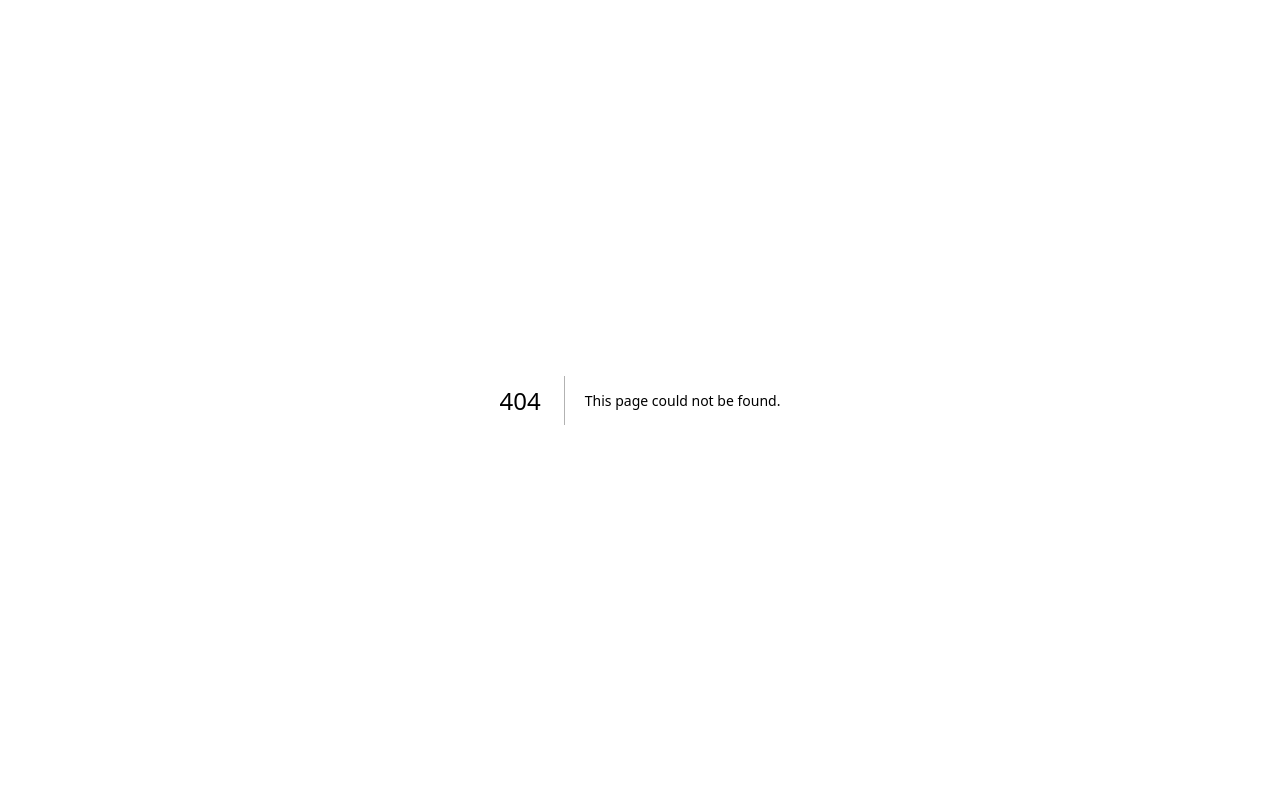
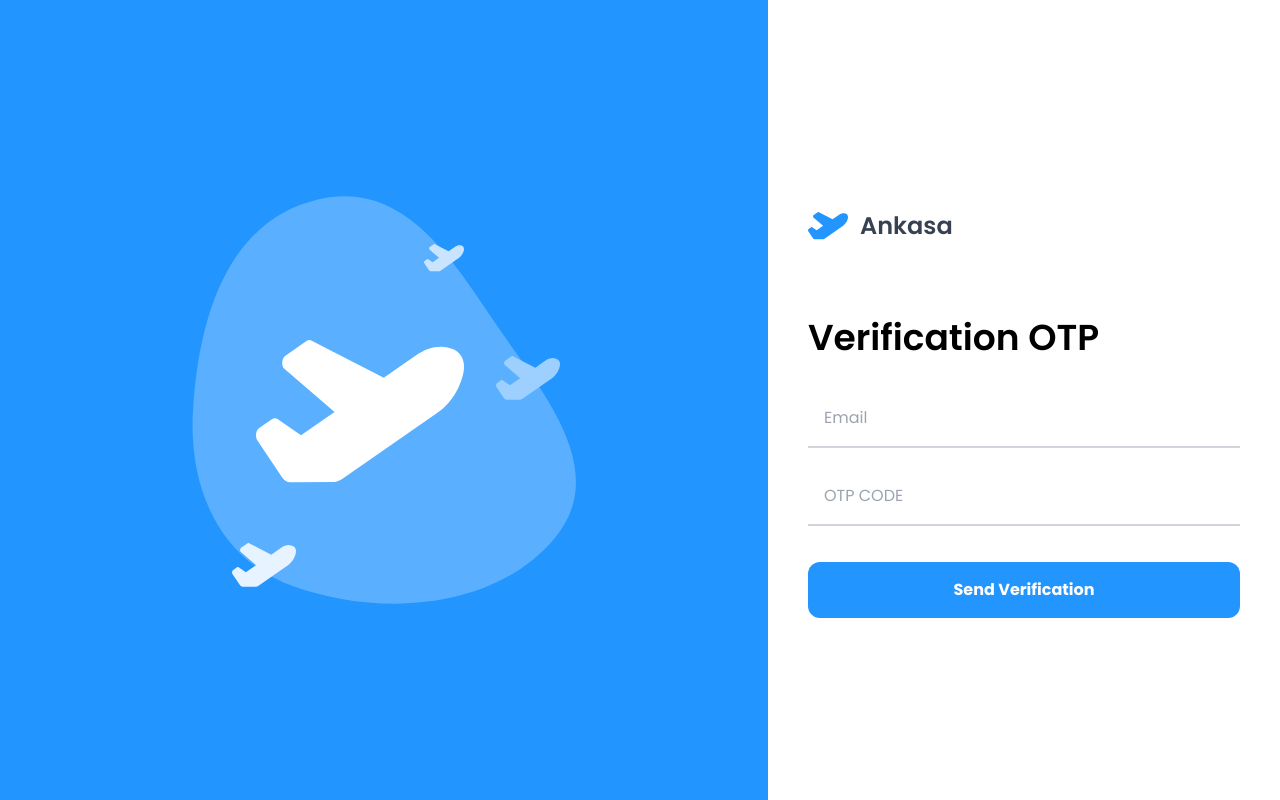
Before and after one commit to AryaJulianda/ANKASA-FE, a Next.js app: page /auth/otp in a window 1280 px wide. Before the commit this address had no page. Built offline with nearby package versions, Linux system fonts and the light colour scheme.

Commit message:
otp,forgot

```diff
--- /dev/null
+++ b/src/app/auth/forgot/page.js
@@ -0,0 +1,37 @@
+import Image from "next/image";
+import Hero from "@/components/Hero";
+
+const Page = () => {
+
+  return (
+    <main className="flex min-h-screen flex-row">
+    <Hero />
+
+    <div className='w-2/5 max-xl:w-1/2 max-md:w-full min-h-full flex flex-col justify-center relative px-10 max-sm:px-7 py-10'>
+      <div className='flex flex-row max-sm:flex-col max-sm:py-5 py-10 items-center max-sm:justify-center gap-3'>
+        <Image src="/logo-b.svg" alt="logo" className='w-10 h-10 max-sm:mr-0' width={1} height={1}/>
+        <h1 className='font-semibold text-2xl text-gray-700'>Ankasa</h1>
+      </div>
+
+      <div className=''>
+        <h1 className='text-4xl max-sm:text-2xl max-sm:text-center font-semibold py-8 text-black'>Forgot Password</h1>
+        <form className='flex flex-col gap-5'>
+
+          <input
+            type="text" name="name" placeholder='Email'
+            className='border-b-2 border-gray-300 p-4 text-base focus:outline-none focus:border-primary'
+          />
+
+          <button type="submit" className='bg-primary text-white py-4 font-bold rounded-xl my-4'>
+            Send
+          </button>
+
+        </form>
+      </div>
+
+    </div>
+  </main>
+  )
+};
+
+export default Page;
--- a/src/app/auth/login/page.js
+++ b/src/app/auth/login/page.js
@@ -3,7 +3,7 @@
 import Image from "next/image";
 import Link from "next/link";
 import { useState } from "react";
-
+import Hero from "@/components/Hero";
 
 const Page = () => {
 
@@ -15,15 +15,7 @@ const Page = () => {
 
   return (
     <main className="flex min-h-screen flex-row">
-    <hero className="w-3/5 max-xl:w-1/2 max-md:hidden min-h-full bg-primary flex justify-center items-center">
-      <div className='relative'>
-        <Image src="/cloud.svg" className="w-96" width={1} height={1} />
-        <Image src='/logo-w4.svg' className='absolute top-12 right-28 w-10' width={1} height={1}/>
-        <Image src='/logo-w1.svg' className='absolute top-36 right-28 w-52' width={1} height={1}/>
-        <Image src='/logo-w2.svg' className='absolute top-40 right-4 w-16' width={1} height={1}/>
-        <Image src='/logo-w3.svg' className='absolute bottom-4 left-10 w-16' width={1} height={1}/>
-      </div>
-    </hero>
+    <Hero />
 
     <div className='w-2/5 max-xl:w-1/2 max-md:w-full min-h-full flex flex-col justify-center relative px-10 max-sm:px-7 py-10'>
       <div className='flex flex-row max-sm:flex-col max-sm:py-5 py-10 items-center max-sm:justify-center gap-3'>
@@ -32,7 +24,7 @@ const Page = () => {
       </div>
 
       <div className=''>
-        <h1 className='text-4xl max-sm:text-2xl max-sm:text-center font-semibold py-8 text-primary'>Login</h1>
+        <h1 className='text-4xl max-sm:text-2xl max-sm:text-center font-semibold py-8 text-black'>Login</h1>
         <form className='flex flex-col gap-5'>
           <input
             type="text" name="name" placeholder='Username'
--- /dev/null
+++ b/src/app/auth/otp/page.js
@@ -0,0 +1,42 @@
+import Image from "next/image";
+import Hero from "@/components/Hero";
+
+const Page = () => {
+
+  return (
+    <main className="flex min-h-screen flex-row">
+    <Hero />
+
+    <div className='w-2/5 max-xl:w-1/2 max-md:w-full min-h-full flex flex-col justify-center relative px-10 max-sm:px-7 py-10'>
+      <div className='flex flex-row max-sm:flex-col max-sm:py-5 py-10 items-center max-sm:justify-center gap-3'>
+        <Image src="/logo-b.svg" alt="logo" className='w-10 h-10 max-sm:mr-0' width={1} height={1}/>
+        <h1 className='font-semibold text-2xl text-gray-700'>Ankasa</h1>
+      </div>
+
+      <div className=''>
+        <h1 className='text-4xl max-sm:text-2xl max-sm:text-center font-semibold py-8 text-black'>Verification OTP</h1>
+        <form className='flex flex-col gap-5'>
+
+          <input
+            type="text" name="name" placeholder='Email'
+            className='border-b-2 border-gray-300 p-4 text-base focus:outline-none focus:border-primary'
+          />
+
+          <input
+            type="number" name="name" placeholder='OTP CODE'
+            className='border-b-2 border-gray-300 p-4 text-base focus:outline-none focus:border-primary remove-arrow'
+          />
+
+          <button type="submit" className='bg-primary text-white py-4 font-bold rounded-xl my-4'>
+            Send Verification
+          </button>
+
+        </form>
+      </div>
+
+    </div>
+  </main>
+  )
+};
+
+export default Page;
--- a/src/app/auth/register/page.js
+++ b/src/app/auth/register/page.js
@@ -3,7 +3,7 @@
 import Image from "next/image";
 import Link from "next/link";
 import { useState } from "react";
-
+import Hero from "@/components/Hero";
 
 const Page = () => {
 
@@ -15,15 +15,7 @@ const Page = () => {
 
   return (
     <main className="flex min-h-screen flex-row">
-      <hero className="w-3/5 max-xl:w-1/2 max-md:hidden min-h-full bg-primary flex justify-center items-center">
-        <div className='relative'>
-          <Image src="/cloud.svg" className="w-96" width={1} height={1} />
-          <Image src='/logo-w4.svg' className='absolute top-12 right-28 w-10' width={1} height={1}/>
-          <Image src='/logo-w1.svg' className='absolute top-36 right-28 w-52' width={1} height={1}/>
-          <Image src='/logo-w2.svg' className='absolute top-40 right-4 w-16' width={1} height={1}/>
-          <Image src='/logo-w3.svg' className='absolute bottom-4 left-10 w-16' width={1} height={1}/>
-        </div>
-      </hero>
+      <Hero />
 
       <div className='w-2/5 max-xl:w-1/2 max-md:w-full min-h-full flex flex-col justify-center relative px-10 max-sm:px-7 py-10'>
       <div className='flex flex-row max-sm:flex-col max-sm:py-5 py-10 items-center max-sm:justify-center gap-3'>
@@ -32,7 +24,7 @@ const Page = () => {
         </div>
 
         <div className=''>
-          <h1 className='text-4xl max-sm:text-2xl max-sm:text-center font-semibold py-8 text-primary'>Register</h1>
+          <h1 className='text-4xl max-sm:text-2xl max-sm:text-center font-semibold py-8 text-black'>Register</h1>
           <form className='flex flex-col gap-5'>
             <input
               type="text" name="name" placeholder='Full Name'
--- /dev/null
+++ b/src/components/Hero.js
@@ -0,0 +1,17 @@
+import Image from "next/image";
+
+const Hero = (props) => {
+  return (
+    <hero className="w-3/5 max-xl:w-1/2 max-md:hidden min-h-full bg-primary flex justify-center items-center">
+    <div className='relative'>
+      <Image src="/cloud.svg" className="w-96" width={1} height={1} />
+      <Image src='/logo-w4.svg' className='absolute top-12 right-28 w-10' width={1} height={1}/>
+      <Image src='/logo-w1.svg' className='absolute top-36 right-28 w-52' width={1} height={1}/>
+      <Image src='/logo-w2.svg' className='absolute top-40 right-4 w-16' width={1} height={1}/>
+      <Image src='/logo-w3.svg' className='absolute bottom-4 left-10 w-16' width={1} height={1}/>
+    </div>
+  </hero>
+  )
+};
+
+export default Hero;
```
